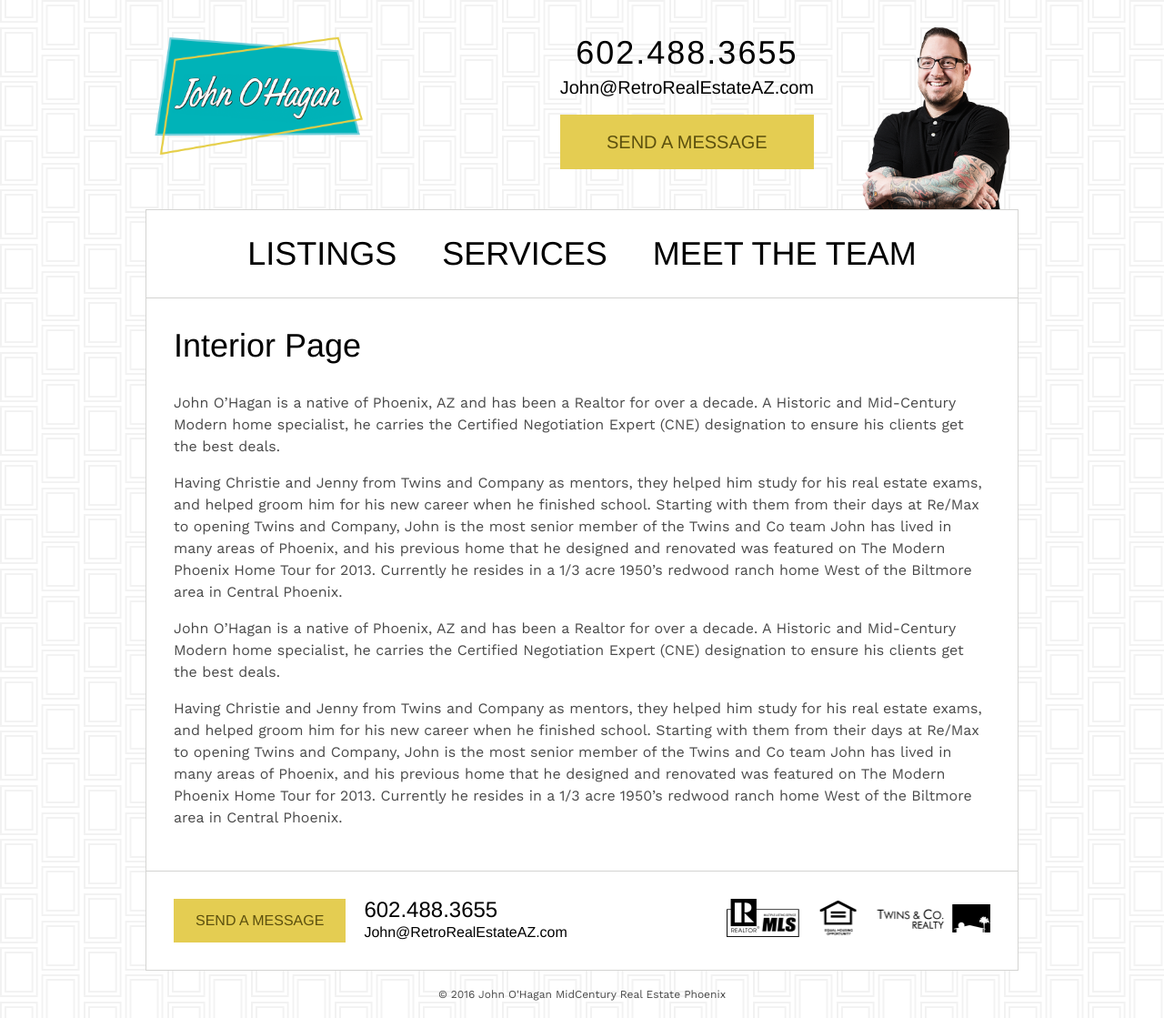
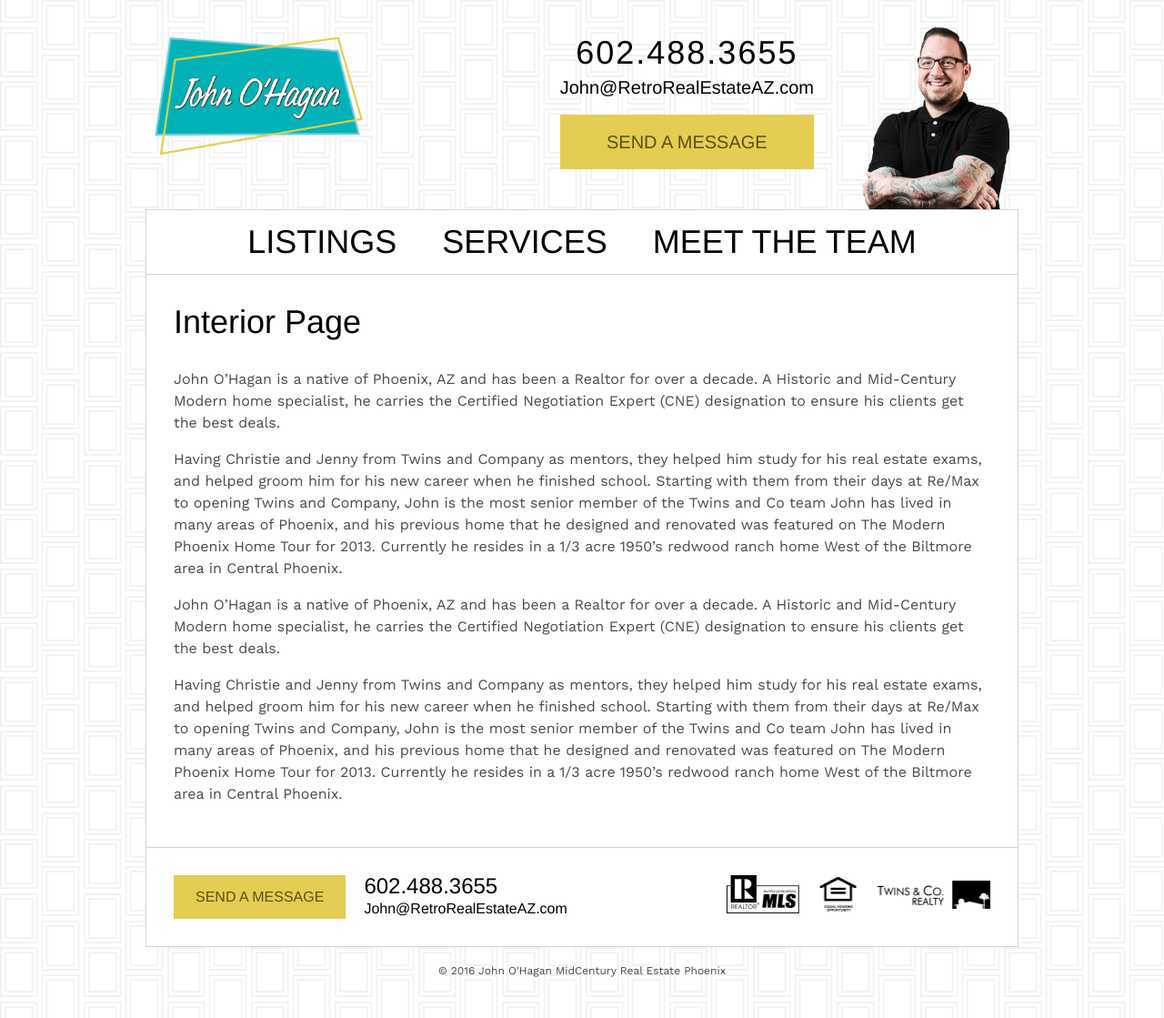
Before and after one commit to kristenzirkler/retrorealestateaz, a Jekyll site: the page built from interior-page.html, in a window 1280 px wide. Shown: the whole page at 91% size. Built offline with Jekyll 4.4.1, drawn with Linux system fonts in a browser that asks for light colours; nearby versions of some CDN libraries; some web fonts are replaced.

Commit message:
navigation

```diff
--- a/_config.yml
+++ b/_config.yml
@@ -1,4 +1,4 @@
-highlighter: pygments
+highlighter: rouge
 github: [Repository metadata]
 
 baseurl: "http://kristenzirkler.github.io/retrorealestateaz"
--- a/_includes/header.html
+++ b/_includes/header.html
@@ -7,12 +7,12 @@
     <div class="email">John@RetroRealEstateAZ.com</div>
     <a href="#" class="button">Send A Message</a>
   </div>
-  <a class="mobile-toggle" href="{{ site.baseurl }}/"><i class="fa fa-bars"></i> <span>Menu</span></a>
+  <a class="mobile-toggle" href="{{ site.baseurl }}/"><i class="fa fa-bars"></i><span> Menu</span></a>
   <ul class="site-navigation">
     <li><a href="#">Listings</a></li>
     <li>
-      <a href="#">Services</a>
-      <ul>
+      <a href="#" class="site-navigation-toggle">Services</a>
+      <ul class="site-navigation-menu">
         <li><a href="#">Buying a Home?</a></li>
         <li><a href="#">Listing a Home?</a></li>
         <li><a href="#">Custom Design</a></li>
--- a/css/style.scss
+++ b/css/style.scss
@@ -60,52 +60,6 @@ h4 {
 }
 
 
-/* KZ Love Footer */
-$kz-font-color: #999;
-$kz-font-hover-color: #e13c3b; // red
-$kz-bg-color: #e5e5e5;
-
-.site-design {
-  background: $kz-bg-color;
-  color: $kz-font-color;
-  padding: 10px;
-  a {
-    display: block;
-    color: $kz-font-color;
-    &:hover {
-      color: $kz-font-hover-color;
-      .kz-icon-arizona {
-        color: $kz-font-hover-color;
-      }
-    }
-  }
-  .made-in-az {
-    position: relative;
-    font-size: 14px;
-    padding-left: 35px;
-  }
-  span {
-    display: block;
-    line-height: 25px;
-    text-transform: uppercase;
-    font-weight: bold;
-  }
-  i {
-    position: absolute;
-  }
-  .kz-icon-arizona {
-    top: 0;
-    left: 0;
-    font-size: 25px;
-  }
-  .kz-icon-heart-empty {
-    color: $kz-bg-color;
-    font-size: 11px;
-    top: 6px;
-    left: 11px;
-  }
-}
-
 // Responsive
 @media all and (min-width: 420px) {
 // Tablet & Up
--- a/js/main.js
+++ b/js/main.js
@@ -4,7 +4,12 @@ $(function(){
 	// Mobile Nav
 	$('.mobile-toggle').click(function(event) {
 	    event.preventDefault();
-		$('.nav').toggleClass('nav-open');
+		$('.site-navigation').toggleClass('nav-open');
+	});
+	// Sub Nav
+	$('.site-navigation-toggle').click(function(event) {
+	    event.preventDefault();
+		$('.site-navigation-menu').toggleClass('nav-open');
 	});
 
     $('.intro-background').css('background-image', 'url(http://kristenzirkler.github.io/retrorealestateaz/img/home-photo-5.jpg').fadeIn(100);
--- a/scss/site-frame.scss
+++ b/scss/site-frame.scss
@@ -13,7 +13,7 @@ body {
 	background: $white;
 	border: 1px solid $border-color;
 	border-top: none;
-	padding: 30px;
+	padding: 15px;
 }
 .home .content {
 	padding: 0;
@@ -58,59 +58,49 @@ body {
 .site-navigation {
 	clear: both;
 	display: none;
-	background: $white;
-	overflow: hidden;
 	text-align: center;
-	font-size: 36px;
 	text-transform: uppercase;
-	border: 1px solid $border-color;
-	padding: 30px 0;
-	li {
-		display: inline-block;
-		margin: 0 20px;
-		ul {
-			display: none;
-		}
-	}
 	a {
 		color: $black;
+		position: relative;
+		z-index: 2;
 	}
 }
 .mobile-toggle {
 	clear: both;
 	display: block;
-	border: 1px solid $border-color;
-	background: $white;
+	background: $blue;
+	color: $white;
 	text-align: center;
 	line-height: 40px;
 	text-transform: uppercase;
 	i {
 		line-height: 40px;
-		padding: 0 .5em;
-		font-size: 1.3em;
+		margin-right: 5px;
+	}
+	&:hover {
+		color: $white;
 	}
 }
 .footer {
 	overflow: hidden;
 	font-family: $accent-font;
-	.button, .contact {
-		float: left;
-	}
-	.button {
-		margin-right: 20px;
-	}
 	.contact {
 		color: $black;
+		text-align: center;
 	}
 	.phone {
 		font-size: 24px;
 		margin-bottom: 5px;
 	}
+	.button {
+		margin-bottom: 10px;
+	}
 
 }
 .footer-logos {
-	max-width: 290px;
-	float: right;
+	width: 100%;
+	margin-bottom: 10px;
 }
 .copyright {
 	text-align: center;
@@ -121,7 +111,10 @@ body {
 }
 .content {
 	h1 {
-		margin-bottom: 30px;
+		margin-bottom: 10px;
+	}
+	p {
+		font-size: 14px;
 	}
 }
 
@@ -134,8 +127,28 @@ body {
 }
 
 // Responsive
+@media all and (max-width: 420px) {
+
+.site-navigation {
+	background: $blue;
+	@include transition(all .5s);
+	a {
+		color: $white;
+		display: block;
+		font-size: 18px;
+		padding: 10px 0;
+	}
+	&.nav-open {
+		display: block;
+	}
+}
+
+}
 @media all and (min-width: 420px) {
 
+.content, .footer {
+	padding: 30px;
+}
 .site-header {
 	padding: 20px 0 0 0;
 	.logo {
@@ -166,9 +179,60 @@ body {
 }
 .site-navigation {
 	display: block;
+	font-size: 36px;
+	background: $white;
+	border: 1px solid $border-color;
+	a {
+		padding: 0 20px;
+		line-height: 70px;
+		display: block;
+		&:hover {
+			color: $blue;
+		}
+	}
+	li {
+		display: inline-block;
+		position: relative;
+		ul {
+			display: none;
+			position: absolute;
+			top: 0; right: 0; left: 0;
+			padding-top: 70px;
+			background: $blue-light;
+			font-size: 18px;
+			&.nav-open {
+				display: block;
+			}
+		}
+	}
 }
 .mobile-toggle {
 	display: none;
+}
+.content {
+	h1 {
+		margin-bottom: 30px;
+	}
+	p {
+		font-size: 16px;
+	}
+}
+.footer {
+	.button, .contact {
+		float: left;
+	}
+	.button {
+		margin-right: 20px;
+		margin-bottom: 0;
+	}
+	.contact {
+		text-align: left;
+	}
+}
+.footer-logos {
+	max-width: 290px;
+	margin-bottom: 0;
+	float: right;
 }
 
 }
```
